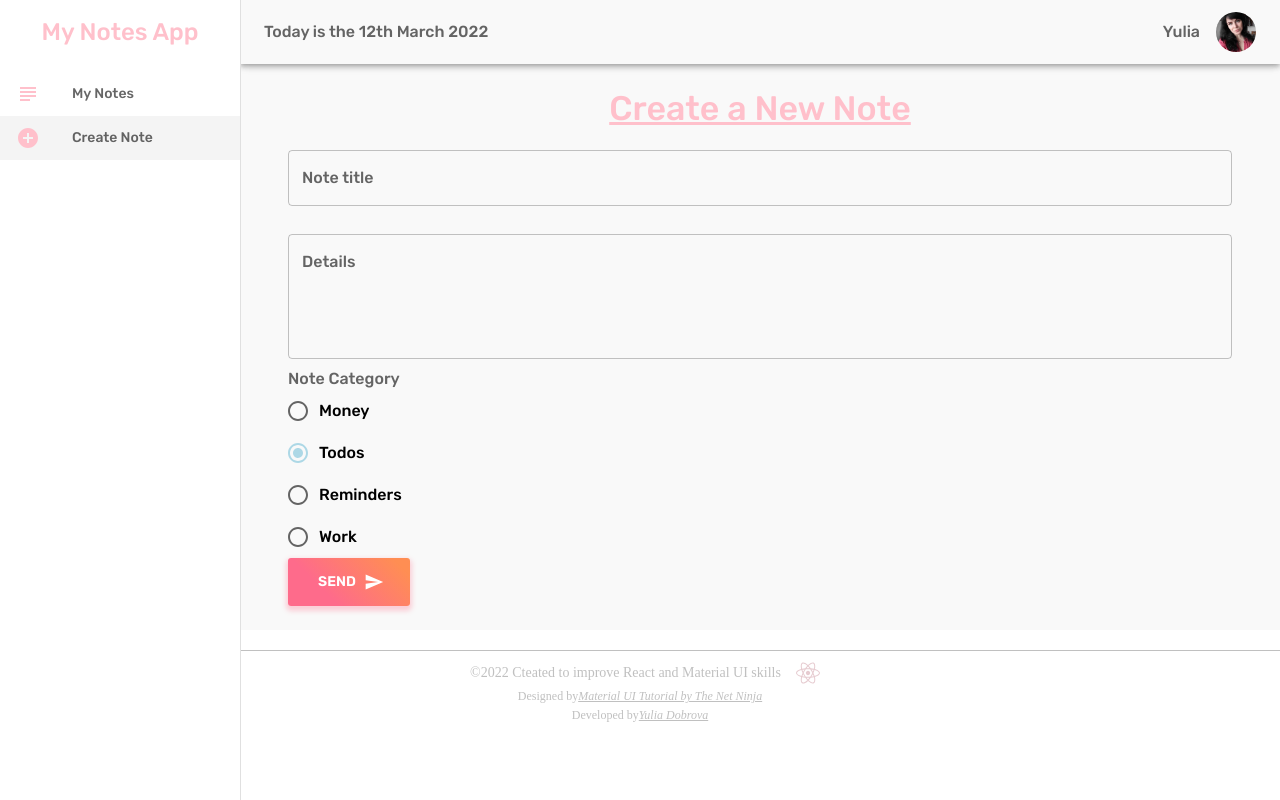
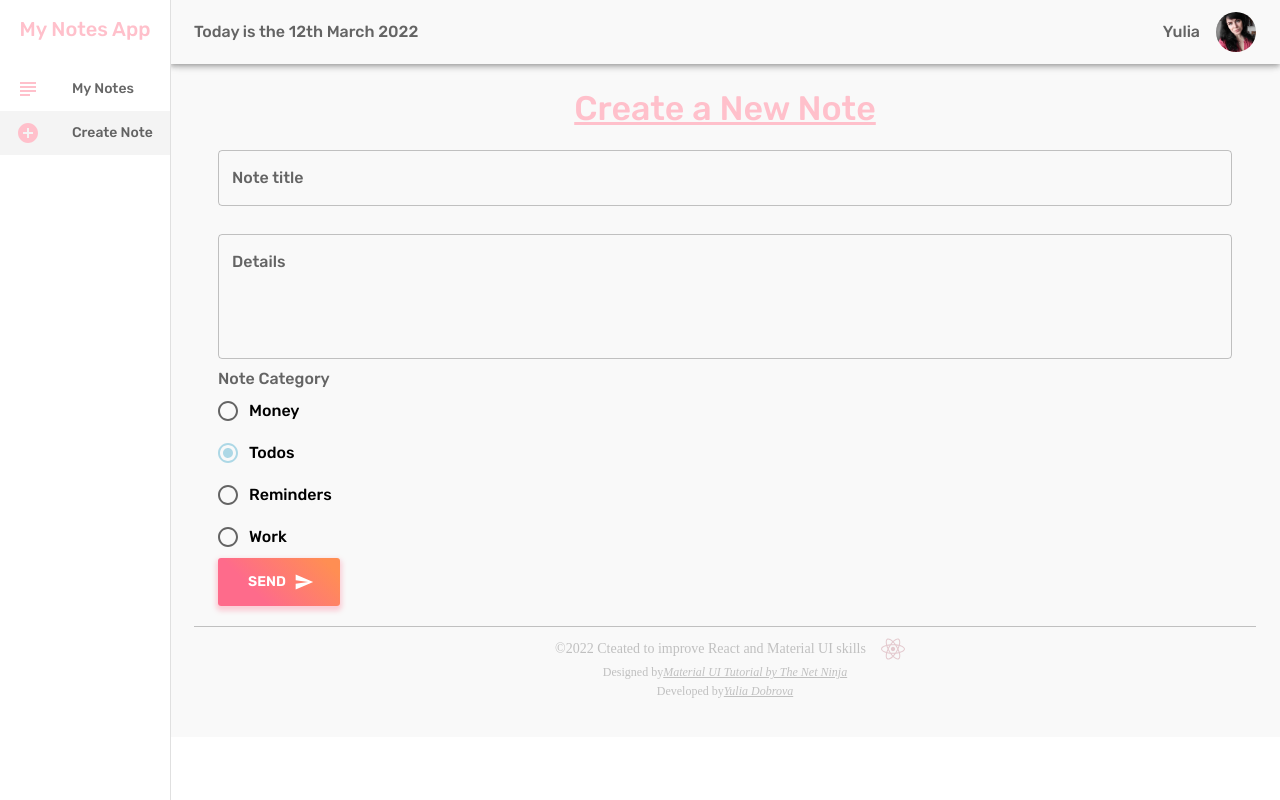
Before and after one commit to YuliaDobrova/material-ui-tutorial, a React (Create React App) app: page /create in a window 1280 px wide. Built offline with nearby package versions, Linux system fonts and the light colour scheme.

Commit message:
footer and drawer fix

```diff
--- a/src/App.js
+++ b/src/App.js
@@ -1,15 +1,10 @@
 import React from 'react';
-
-// import Header from './components/Header';
 import Main from './components/Main';
-import Footer from './components/footer/Footer';
 
 function App() {
   return (
     <>
-      {/* <Header /> */}
       <Main />
-      <Footer />
     </>
   );
 }
--- a/src/components/AppRouter.jsx
+++ b/src/components/AppRouter.jsx
@@ -1,14 +1,15 @@
-import React, { Suspense } from "react";
-import { Switch, Route, Redirect } from "react-router-dom";
-import mainRoutes from "../routes/mainRoutes";
-import Layout from "./Layout";
+import React, { Suspense } from 'react';
+import { Switch, Route, Redirect } from 'react-router-dom';
+import mainRoutes from '../routes/mainRoutes';
+import Layout from './Layout';
+import Footer from './footer/Footer';
 
 const AppRouter = () => {
   return (
     <Suspense fallback={<div>Loading</div>}>
       <Layout>
         <Switch>
-          {mainRoutes.map((route) => (
+          {mainRoutes.map(route => (
             <Route
               path={route.path}
               component={route.component}
@@ -18,6 +19,7 @@ const AppRouter = () => {
           ))}
           <Redirect to="/create" />
         </Switch>
+        <Footer />
       </Layout>
     </Suspense>
   );
--- a/src/components/Layout.jsx
+++ b/src/components/Layout.jsx
@@ -16,7 +16,7 @@ import { useHistory } from 'react-router-dom';
 import mainRoutes from '../routes/mainRoutes';
 import { format } from 'date-fns';
 
-const drawerWidth = 240;
+const drawerWidth = 170;
 
 const useStyles = makeStyles(theme => {
   return {
@@ -40,6 +40,7 @@ const useStyles = makeStyles(theme => {
     title: {
       padding: theme.spacing(2),
       textAlign: 'center',
+      fontSize: '20px',
     },
     appbar: {
       width: `calc(100% - ${drawerWidth}px)`,
```
Also changed, not shown: src/pages/BookShopPage.js (deleted, +0 -7 lines), src/routes/headerRoutes.js (+0 -7 lines), src/routes/mainRoutes.js (+0 -7 lines).
